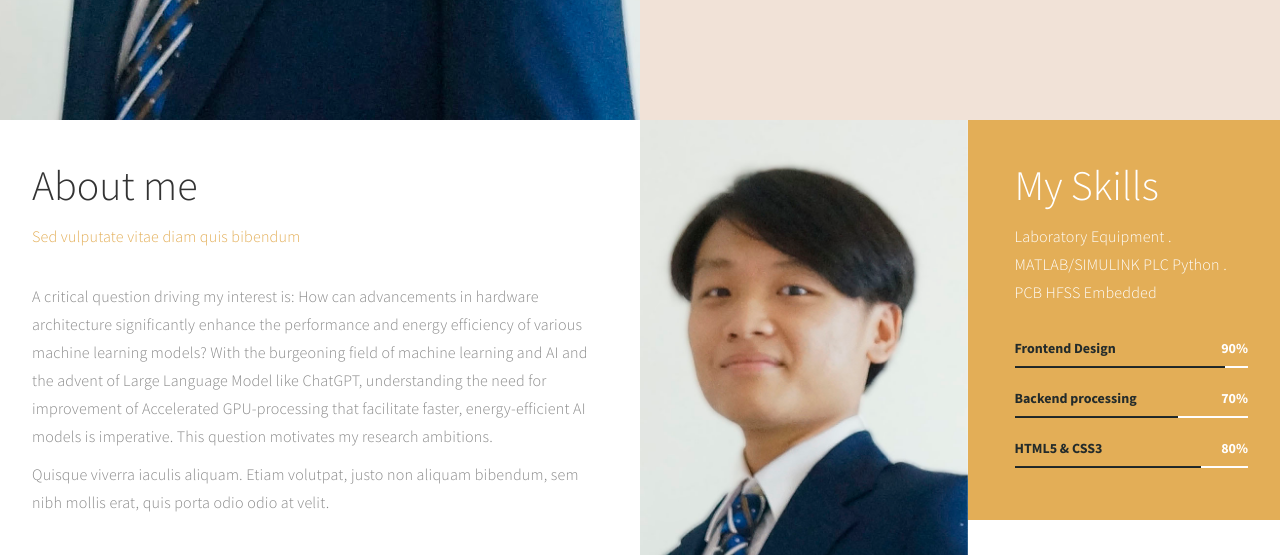
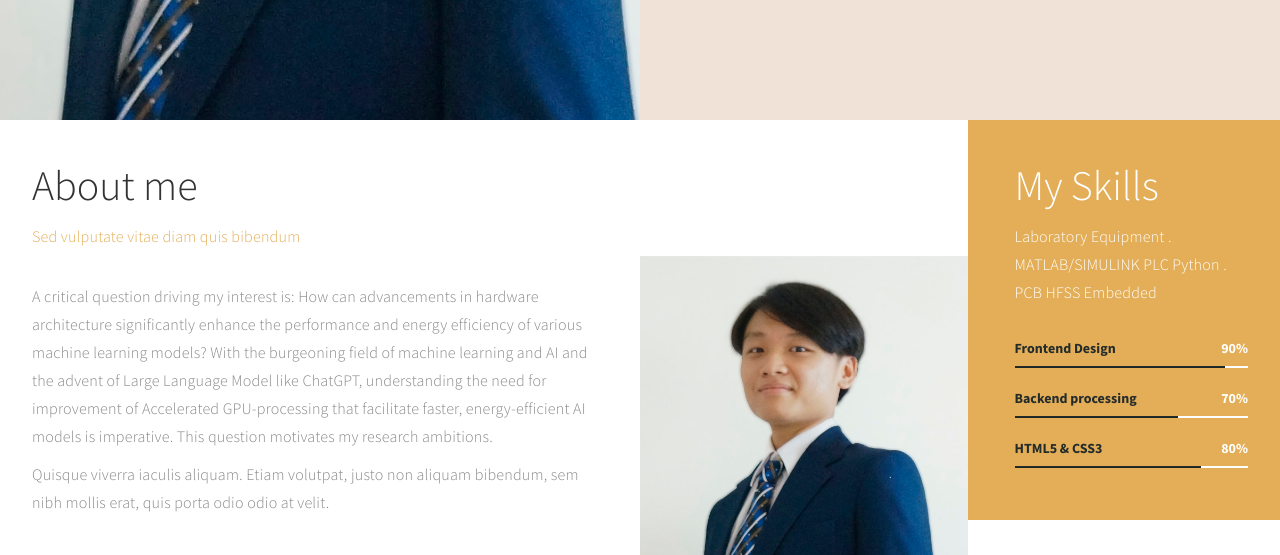
Before and after one commit to DucAnh-Vu-Trinh/DucAnh-Vu-Trinh.github.io, a plain HTML site: page index.html in a window 1280 px wide. Shown: the part 680-1235 px from the top of the page. Drawn offline with Linux system fonts and the light colour scheme.

Commit message:
change css

```diff
--- a/css/templatemo-style.css
+++ b/css/templatemo-style.css
@@ -149,7 +149,7 @@ footer {
 
 .background-image {
     background-position: 50% 50% !important;
-    background-size: cover !important;
+    background-size: contain !important;
     width: 100%;
     height: 100%;
     min-height: 75vh;
```
